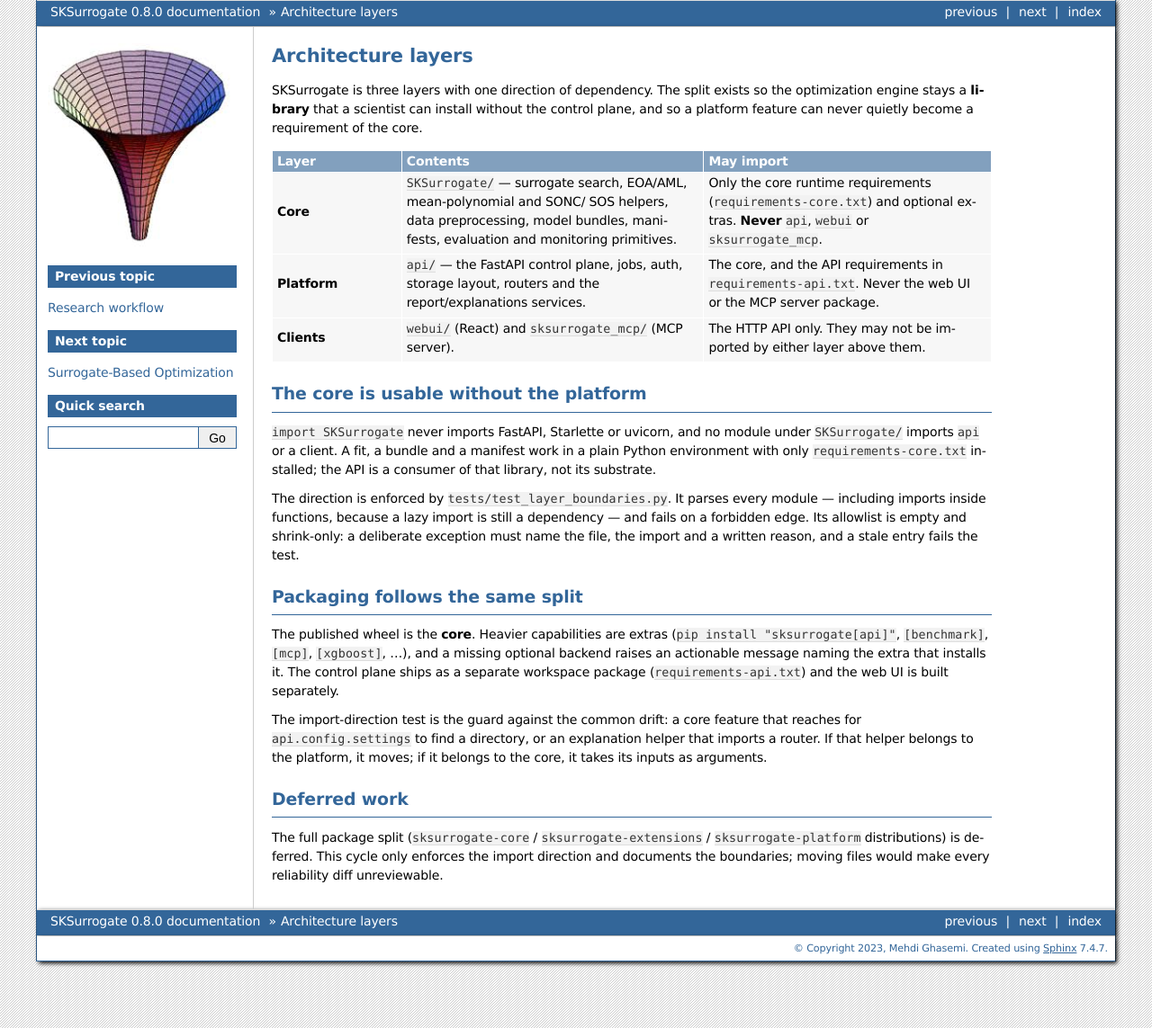
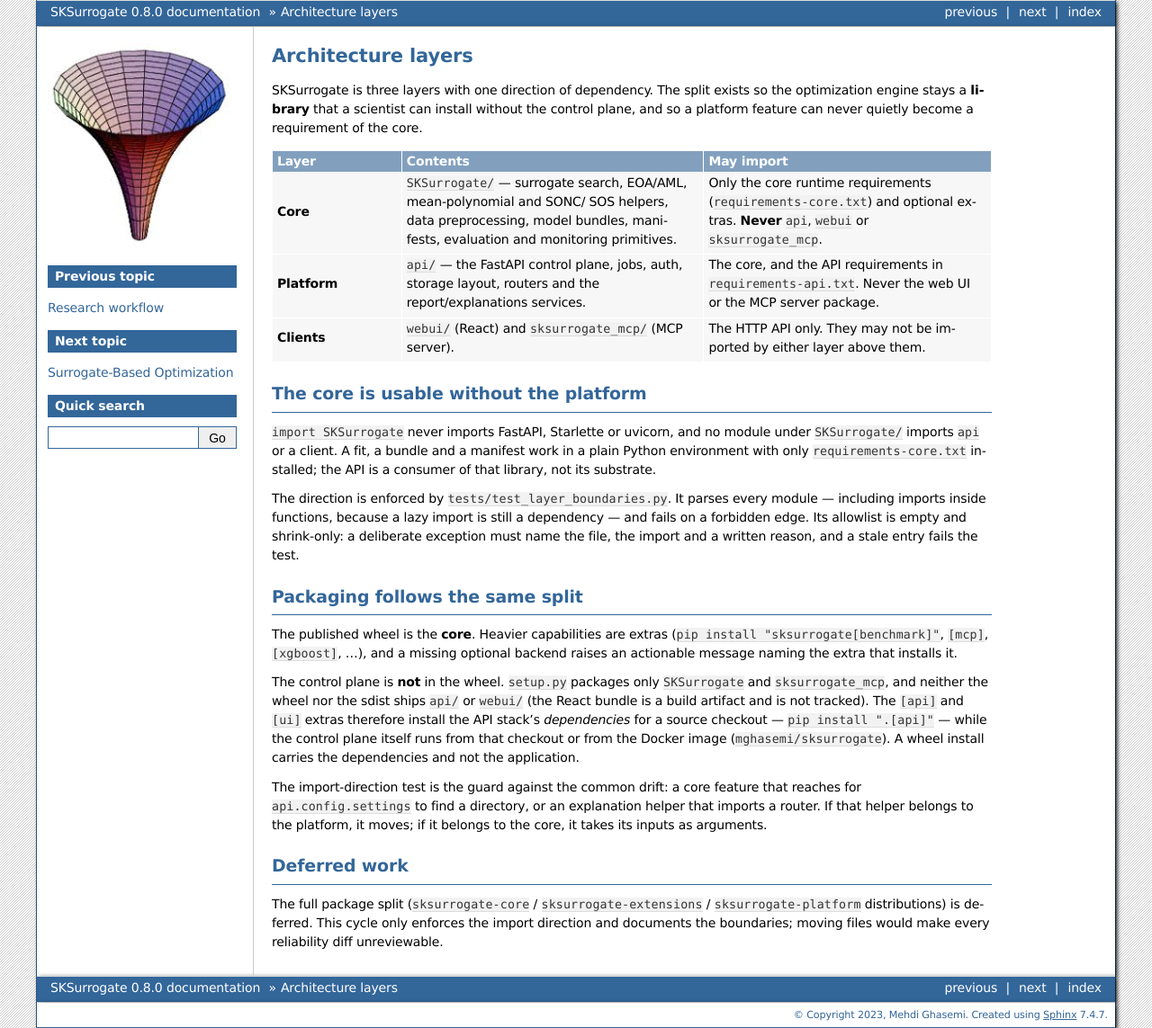
Before and after one commit to mghasemi/sksurrogate, a Sphinx documentation site: the page built from docs/architecture.rst, in a window 1280 px wide. Shown: the whole page at 90% size. Built offline with Sphinx 7.4.7, drawn with Linux system fonts in a browser that asks for light colours.

Commit message:
docs(packaging): correct the [api]/[ui] install claims and guard them
The extras table promised the control-plane API and web UI, but setup.py
packages only SKSurrogate and sksurrogate_mcp: neither the wheel nor the sdist
contains api/ or webui/ (the React bundle is a build artifact). The extras are
the serving stack's dependencies for a source checkout, so the copy now says
that and points at `pip install ".[api]"` and the Docker image.

tests/test_packaging_claims.py fails if the index-install claim returns, or if
the packages list gains api/webui without the docs moving with it.

Also adds the C-space study to the benchmark toctree (it was reachable by a
:doc: link only and produced the last Sphinx warning), and bumps to 0.8.1 so
the corrected long description reaches the index.

```diff
--- a/SKSurrogate/__init__.py
+++ b/SKSurrogate/__init__.py
@@ -142,7 +142,7 @@ from .ensembling import (
 
 from .deps import MissingOptionalDependency, require
 
-__version__ = "0.8.0"
+__version__ = "0.8.1"
 
 __all__ = [
     "AML",
--- a/docs/architecture.rst
+++ b/docs/architecture.rst
@@ -47,10 +47,17 @@ Packaging follows the same split
 ================================
 
 The published wheel is the **core**. Heavier capabilities are extras
-(``pip install "sksurrogate[api]"``, ``[benchmark]``, ``[mcp]``, ``[xgboost]``,
-…), and a missing optional backend raises an actionable message naming the extra
-that installs it. The control plane ships as a separate workspace package
-(``requirements-api.txt``) and the web UI is built separately.
+(``pip install "sksurrogate[benchmark]"``, ``[mcp]``, ``[xgboost]``, …), and a
+missing optional backend raises an actionable message naming the extra that
+installs it.
+
+The control plane is **not** in the wheel. ``setup.py`` packages only
+``SKSurrogate`` and ``sksurrogate_mcp``, and neither the wheel nor the sdist ships
+``api/`` or ``webui/`` (the React bundle is a build artifact and is not tracked).
+The ``[api]`` and ``[ui]`` extras therefore install the API stack's *dependencies*
+for a source checkout — ``pip install ".[api]"`` — while the control plane itself
+runs from that checkout or from the Docker image (``mghasemi/sksurrogate``). A
+wheel install carries the dependencies and not the application.
 
 The import-direction test is the guard against the common drift: a core feature
 that reaches for ``api.config.settings`` to find a directory, or an explanation
--- a/docs/changelog/index.rst
+++ b/docs/changelog/index.rst
@@ -18,6 +18,10 @@ in the release named in the highlights.
    * - Release
      - Date
      - Highlights
+
+   * - ``0.8.1``
+     - 2026-11-24
+     - Documentation and packaging-claim release: ``[api]``/``[ui]`` described as dependencies for a source checkout, a guard test against the claim returning, and the C-space study added to the benchmark toctree. No behaviour change
 
    * - ``0.8.0``
      - 2026-11-24
--- a/docs/index.rst
+++ b/docs/index.rst
@@ -47,6 +47,7 @@ Welcome to SKSurrogate's documentation!
 
    benchmarks
    benchmarks-v2
+   benchmarks-cspace
    dtrack-study
 
 See also the :doc:`benchmark results <benchmarks>`, the
--- a/readme.rst
+++ b/readme.rst
@@ -295,8 +295,10 @@ component whose backend is absent raises an error that names the extra::
      - diagnostic plots
    * - ``[api]`` / ``[ui]``
      - FastAPI, uvicorn, python-multipart
-     - the control-plane API and web UI (see the
-       `guide <https://sksurrogate.readthedocs.io/en/latest/controlplane.html>`_)
+     - the control plane's *dependencies*, for a source checkout
+       (``pip install ".[ui]"``). The ``api`` and ``webui`` packages ship in the
+       repository and the Docker image, not in the wheel — see the
+       `guide <https://sksurrogate.readthedocs.io/en/latest/controlplane.html>`_
    * - ``[dask]``
      - dask[distributed]
      - the distributed execution backend
--- a/requirements-api.txt
+++ b/requirements-api.txt
@@ -1,4 +1,5 @@
-# Control-plane API and web-UI serving stack — `pip install "sksurrogate[api]"`.
+# Control-plane API and web-UI serving stack for a source checkout:
+# `pip install ".[api]"` (or `.[ui]`) from the repository root.
 #
 # None of this is imported by the library itself; the `api` package is a host
 # application in this repository, not part of the installed wheel.
--- a/requirements.txt
+++ b/requirements.txt
@@ -1,7 +1,9 @@
 # Umbrella dev/CI manifest. This is *not* what `pip install sksurrogate` installs:
 # the wheel's install_requires is requirements-core.txt only, and every optional
 # backend is an extra (`pip install "sksurrogate[estimators]"`,
-# `"sksurrogate[ui]"`, `"sksurrogate[all]"`, ...).
+# `"sksurrogate[all]"`, ...). The `[api]`/`[ui]` extras are the exception: they
+# install the control plane's dependencies for a source checkout
+# (`pip install ".[api]"`), because api/ and webui/ are not packaged in the wheel.
 #
 # Tiered manifests, lowest to highest weight:
 #
```
Also changed, not shown: other parts of docs/changelog/index.rst (+1 -0 lines), docs/changelog/0.8.1.rst (added, +42 -0 lines), 2 other files.
